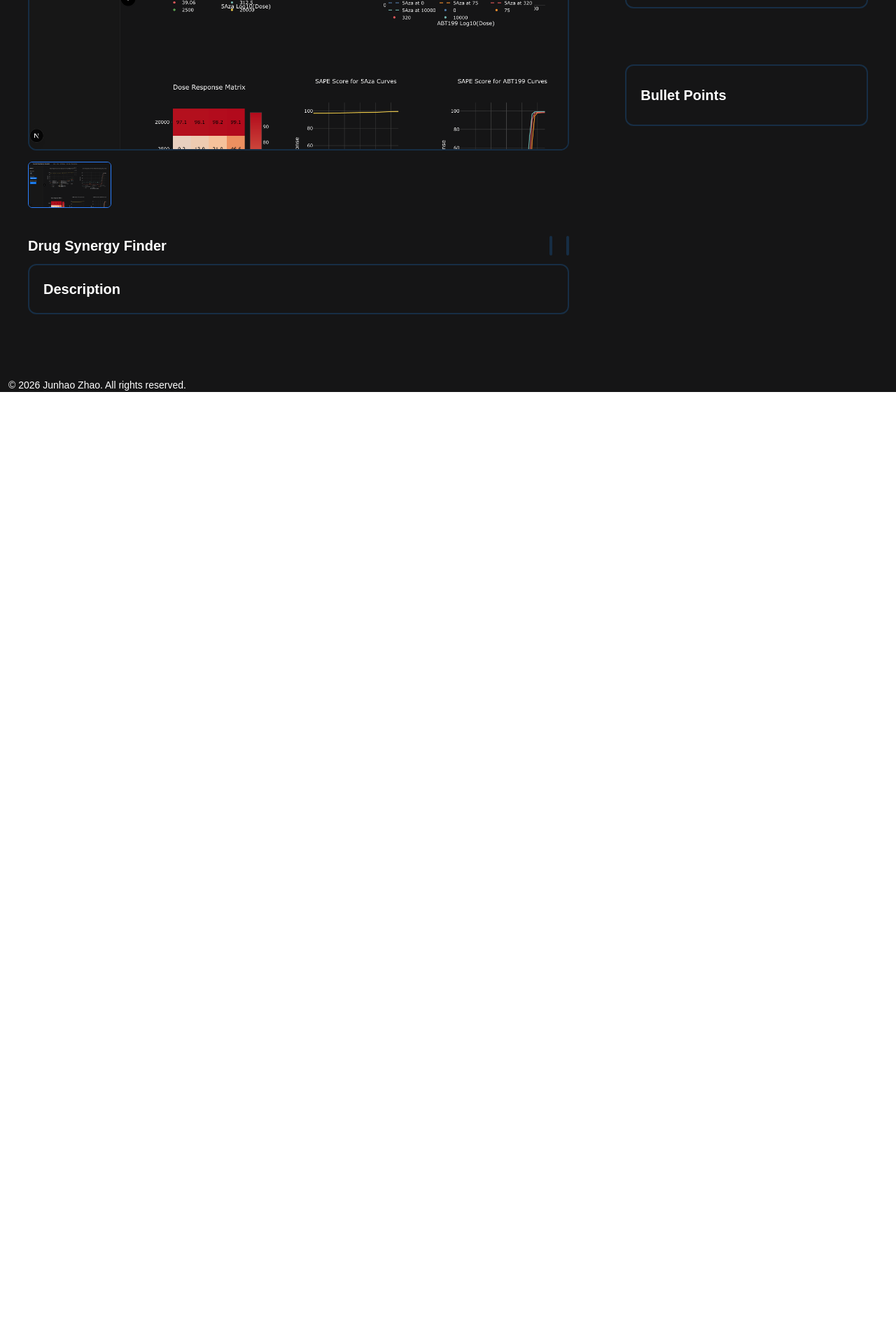
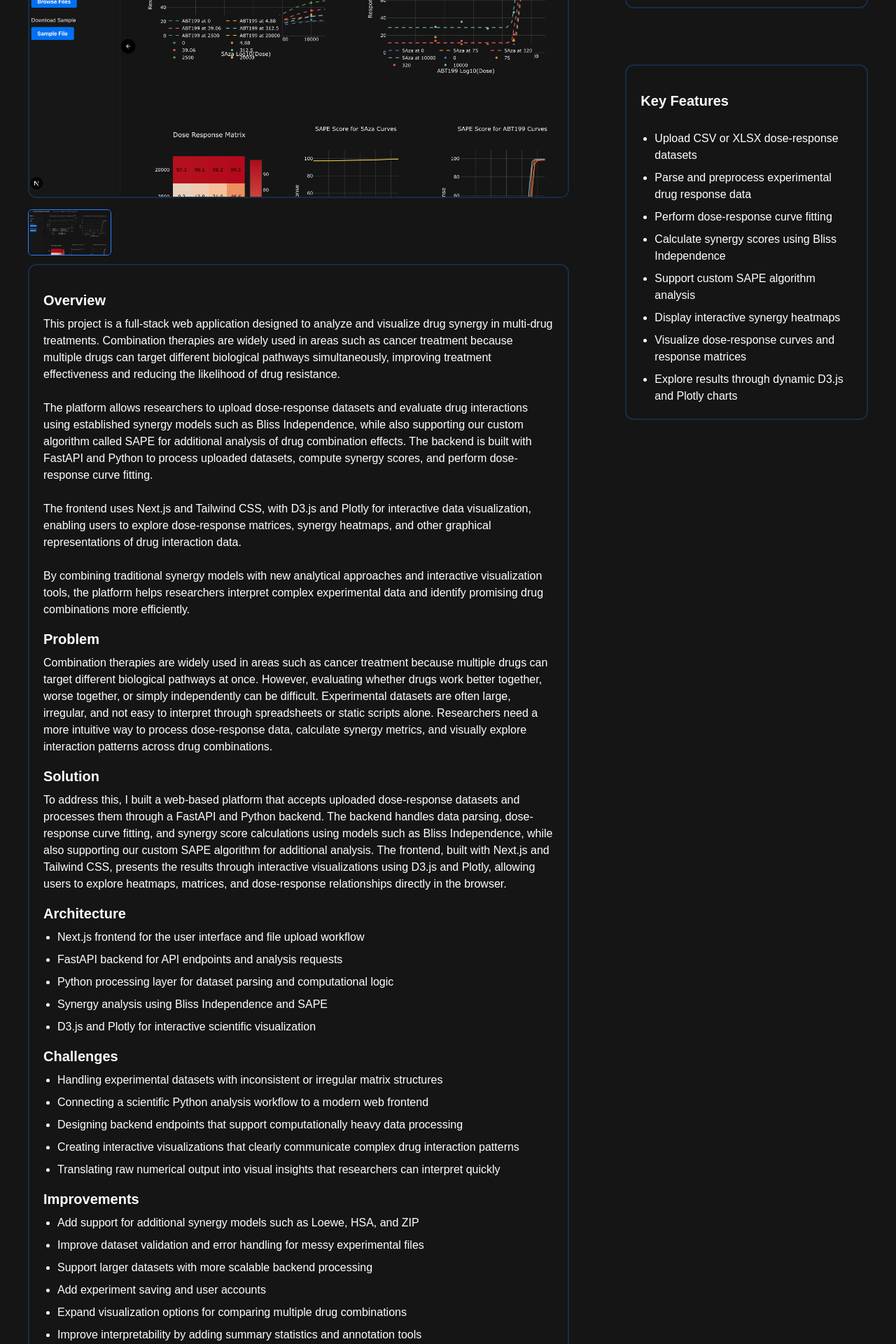
Before and after one commit to jzhao234/JunhaoZhao_Portfolio, a Next.js app: page /projects/drug-synergy-finder in a window 1280 px wide. Shown: the part 340-2260 px from the top of the page at 70% size. Before the commit the page ends 900 px from the top, so only its background shows below. Built offline with nearby package versions, Linux system fonts and the light colour scheme.

Commit message:
complete projects page overhaul and projects data overhaul.

```diff
--- a/src/app/projects/[selectedProject]/page.tsx
+++ b/src/app/projects/[selectedProject]/page.tsx
@@ -4,6 +4,7 @@ import SkillsItem from "../../../components/Skills/SkillsItem";
 import { projects } from "../../../components/Data/Projects";
 import { AvailableDemoLink, AvailableGithubLink } from "../../../components/Utilities/AvailableLink";
 import ImageGallery from "../../../components/Utilities/ImageGallery";
+import {Overview, Problem, Solution, Architecture, Challenges, Improvements, Features} from "../../../components/Project/ProjectValues";
 
 type SelectedProjectProps = {
     params: Promise<{ selectedProject : string }>;
@@ -17,10 +18,10 @@ export async function generateMetadata ({ params }: SelectedProjectProps): Promi
 
     return {
         title: project.name,
-        description: project.description1 ?? project.description2 ?? "Project Details",
+        description: project.description ?? project.description2 ?? "Project Details",
         openGraph: {
             title: project.name,
-            description: project.description1 ?? project.description2 ?? "Project details",
+            description: project.description ?? project.description2 ?? "Project details",
             images: project.images ? project.images[1] : undefined,
         },
     };
@@ -35,9 +36,6 @@ export default async function SelectedProjectPage ({ params }: SelectedProjectPr
     return(
         <div className="flex flex-wrap justify-center">
             <div className="flex flex-col flex-2 w-full sm:min-w-2xl max-w-4xl">
-                <ImageGallery
-                    images={project.images}
-                />
                 <div className="flex mt-10 mt-3 sm:mt-10 mx-3 sm:mx-10 justify-between">
                     <h1 className="text-xl font-bold"> {project.name} </h1>
                     <div className="flex gap-5">
@@ -49,8 +47,17 @@ export default async function SelectedProjectPage ({ params }: SelectedProjectPr
                         </div>
                     </div>
                 </div>
+
+                <ImageGallery
+                    images={project.images}
+                />
                 <div className="blueBorder rounded-xl mt-3 mx-3 sm:mx-10 p-5">
-                    <h2 className="text-xl font-bold"> Description </h2>
+                    <Overview overview={project.overview}/>
+                    <Problem problem={project.problem}/>
+                    <Solution solution={project.solution}/>
+                    <Architecture architecture={project.architechture}/>
+                    <Challenges challenges={project.challenges}/>
+                    <Improvements improvements={project.improvements}/>
                 </div>
             </div>
 
@@ -67,10 +74,7 @@ export default async function SelectedProjectPage ({ params }: SelectedProjectPr
                     }
 
                 </div>
-                <div className="card flex gap-5 flex flex-col">
-                    <h2 className="text-xl font-bold my-2"> Bullet Points </h2>
-
-                </div>
+                <Features features={project.features}/>
             </div>
         </div>
     )
--- a/src/components/Data/Projects.tsx
+++ b/src/components/Data/Projects.tsx
@@ -4,12 +4,15 @@ import { ReactNode } from "react";
 export type ProjectTypes = {
   id: string,
   slug: string,
-  images: string[],
+  images?: string[],
   name:  string;
-  description1?: string;
-  description2?: string;
-  description3?: string;
-  description4?: string;
+  features?: string[],
+  overview?: string;
+  problem?: string;
+  solution?: string;
+  architechture?: string[];
+  challenges?: string[];
+  improvements?: string[];
   skills: string[];
   githubLink?: string;
   demoLink?: string;
@@ -21,9 +24,6 @@ export const projects: ProjectTypes[] = [
       slug: "junhao-portfolio",
       images: ["/projects/Junhao_Portfolio.png"],
       name: "Junhao's Portfolio",
-      description1: "- Built a personal portfolio using Next.js, TypeScript, and Tailwind CSS",
-      description2: "- Deployed project using vercel",
-      description3: "- Learned to adapt application to different display sizes",
       skills: ["Next.js", "TypeScript", "Tailwind CSS"],
       githubLink: "https://github.com/jzhao234/JunhaoZhao_Portfolio",
       demoLink: "https://JunhaoZhao.com",
@@ -33,9 +33,47 @@ export const projects: ProjectTypes[] = [
       slug: "drug-synergy-finder",
       images: ["/projects/Drug_Synergy_Finder.png"],
       name: "Drug Synergy Finder",
-      description1: "- Built a full-stack web application to calculate and visualize drug synergies for cancer treatment research",
-      description2: "- Used Next.js, TypeScript and Tailwind CSS to build the frontend and FastAPI and Python for the backend",
-      description3: "- Visualize results using Plotly and D3.js for researchers to quickly analyze results with a comprehensive SAPE score for a subjective overview",
+      features: [
+        "Upload CSV or XLSX dose-response datasets",
+        "Parse and preprocess experimental drug response data",
+        "Perform dose-response curve fitting",
+        "Calculate synergy scores using Bliss Independence",
+        "Support custom SAPE algorithm analysis",
+        "Display interactive synergy heatmaps",
+        "Visualize dose-response curves and response matrices",
+        "Explore results through dynamic D3.js and Plotly charts",
+      ],
+      overview:`This project is a full-stack web application designed to analyze and visualize drug synergy in multi-drug treatments. Combination therapies are widely used in areas such as cancer treatment because multiple drugs can target different biological pathways simultaneously, improving treatment effectiveness and reducing the likelihood of drug resistance.
+
+        The platform allows researchers to upload dose-response datasets and evaluate drug interactions using established synergy models such as Bliss Independence, while also supporting our custom algorithm called SAPE for additional analysis of drug combination effects. The backend is built with FastAPI and Python to process uploaded datasets, compute synergy scores, and perform dose-response curve fitting.
+
+        The frontend uses Next.js and Tailwind CSS, with D3.js and Plotly for interactive data visualization, enabling users to explore dose-response matrices, synergy heatmaps, and other graphical representations of drug interaction data.
+
+        By combining traditional synergy models with new analytical approaches and interactive visualization tools, the platform helps researchers interpret complex experimental data and identify promising drug combinations more efficiently.`,
+      problem:`Combination therapies are widely used in areas such as cancer treatment because multiple drugs can target different biological pathways at once. However, evaluating whether drugs work better together, worse together, or simply independently can be difficult. Experimental datasets are often large, irregular, and not easy to interpret through spreadsheets or static scripts alone. Researchers need a more intuitive way to process dose-response data, calculate synergy metrics, and visually explore interaction patterns across drug combinations.`,
+      solution:`To address this, I built a web-based platform that accepts uploaded dose-response datasets and processes them through a FastAPI and Python backend. The backend handles data parsing, dose-response curve fitting, and synergy score calculations using models such as Bliss Independence, while also supporting our custom SAPE algorithm for additional analysis. The frontend, built with Next.js and Tailwind CSS, presents the results through interactive visualizations using D3.js and Plotly, allowing users to explore heatmaps, matrices, and dose-response relationships directly in the browser.`,
+      architechture:[
+        "Next.js frontend for the user interface and file upload workflow",
+        "FastAPI backend for API endpoints and analysis requests",
+        "Python processing layer for dataset parsing and computational logic",
+        "Synergy analysis using Bliss Independence and SAPE",
+        "D3.js and Plotly for interactive scientific visualization",
+      ],
+      challenges:[
+        "Handling experimental datasets with inconsistent or irregular matrix structures",
+        "Connecting a scientific Python analysis workflow to a modern web frontend",
+        "Designing backend endpoints that support computationally heavy data processing",
+        "Creating interactive visualizations that clearly communicate complex drug interaction patterns",
+        "Translating raw numerical output into visual insights that researchers can interpret quickly",
+      ],
+      improvements:[
+        'Add support for additional synergy models such as Loewe, HSA, and ZIP',
+        'Improve dataset validation and error handling for messy experimental files',
+        'Support larger datasets with more scalable backend processing',
+        'Add experiment saving and user accounts',
+        'Expand visualization options for comparing multiple drug combinations',
+        "Improve interpretability by adding summary statistics and annotation tools",
+      ],
       skills: ["Next.js", "Python", "TypeScript", "Tailwind CSS", "Plotly", "D3.js", "FastAPI"],
     },
     {
@@ -43,10 +81,6 @@ export const projects: ProjectTypes[] = [
       slug: "baketsu-cloud-storage",
       images: ["/projects/home page.png"],
       name: "Baketsu",
-      description1: "- Developed a full-stack cloud storage platform for scalable file storage utilizing AWS S3",
-      description2: "- Implemented user authentication flows including registration, login, JWT handling, password hashing using bcrypt, protected routes, and backend-generated email verification tokens",
-      description3: "- Built file preview endpoints to generate temporary S3 URLs for secure thumbnail rendering and improved file management UX.",
-      description4: "- Designed relational database models using SQLite to track file metadata, size, folder structure, and per-user storage usage for accurate account management",
       skills: ["Next.js", "Python", "FastAPI", "Tailwind CSS", "SQLite", "Bcrypt", "AWS Amazon S3"],
       githubLink: "https://github.com/jzhao234/Baketsu-CloudStorage",
     }
--- /dev/null
+++ b/src/components/Project/ProjectValues.tsx
@@ -0,0 +1,106 @@
+export type OverviewProp = {
+    overview?: string;
+}
+export function Overview({overview}: OverviewProp) {
+    if (!overview) return null;
+    return(
+        <div>
+            <h2 className="mt-4 text-xl font-bold"> Overview </h2>
+            <p className="mt-2 whitespace-pre-line"> {overview} </p>
+        </div>
+    )
+}
+
+export type ProblemProp = {
+    problem?: string;
+}
+export function Problem({problem}: ProblemProp) {
+    if (!problem) return null;
+    return(
+        <div>
+            <h2 className="mt-4 text-xl font-bold"> Problem </h2>
+            <p className="mt-2 whitespace-pre-line"> {problem} </p>
+        </div>
+    )
+}
+
+export type SolutionProp = {
+    solution?: string;
+}
+export function Solution({solution}: SolutionProp) {
+    if (!solution) return null;
+    return(
+        <div>
+            <h2 className="mt-4 text-xl font-bold"> Solution </h2>
+            <p className="mt-2 whitespace-pre-line"> {solution} </p>
+        </div>
+    )
+}
+
+export type ArchitectureProp = {
+    architecture?: string[];
+}
+export function Architecture({architecture}: ArchitectureProp) {
+    if (!architecture || architecture.length === 0) return null;
+    return(
+        <div>
+            <h2 className="mt-4 text-xl font-bold"> Architecture </h2>
+            <ul className="mt-2 list-disc pl-5 space-y-2">
+                {architecture.map((item, i) => (
+                    <li key={i}>{item}</li>
+                ))}
+            </ul>
+        </div>
+    )
+}
+
+export type ChallengesProp = {
+    challenges?: string[];
+}
+export function Challenges({challenges}: ChallengesProp) {
+    if (!challenges || challenges.length === 0) return null;
+    return(
+        <div>
+            <h2 className="mt-4 text-xl font-bold"> Challenges </h2>
+            <ul className="mt-2 list-disc pl-5 space-y-2">
+                {challenges.map((item, i) => (
+                    <li key={i}>{item}</li>
+                ))}
+            </ul>
+        </div>
+    )
+}
+
+export type ImprovementsProp = {
+    improvements?: string[];
+}
+export function Improvements({improvements}: ImprovementsProp) {
+    if (!improvements || improvements.length === 0) return null;
+    return(
+        <div>
+            <h2 className="mt-4 text-xl font-bold"> Improvements </h2>
+            <ul className="mt-2 list-disc pl-5 space-y-2">
+                {improvements.map((item, i) => (
+                    <li key={i}>{item}</li>
+                ))}
+            </ul>
+        </div>
+    )
+}
+
+export type FeaturesProp = {
+    features?: string[];
+}
+export function Features({features}: FeaturesProp) {
+    if (!features || features.length === 0) return null;
+    return(
+        <div className="card flex gap-5 flex flex-col">
+            <h2 className="mt-4 text-xl font-bold"> Key Features </h2>
+            <ul className="mt-2 list-disc pl-5 space-y-2">
+                {features.map((item, i) => (
+                    <li key={i}>{item}</li>
+                ))}
+            </ul>
+        </div>
+    )
+}
```
